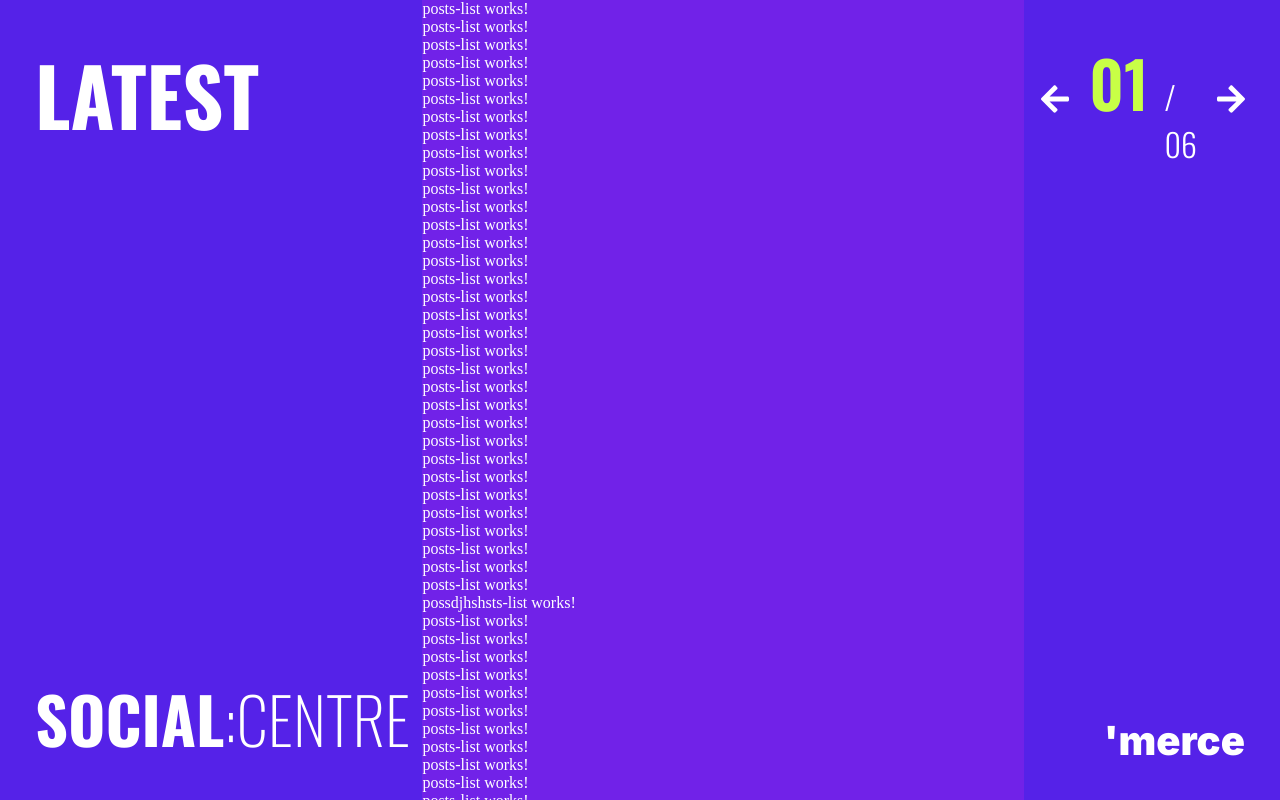
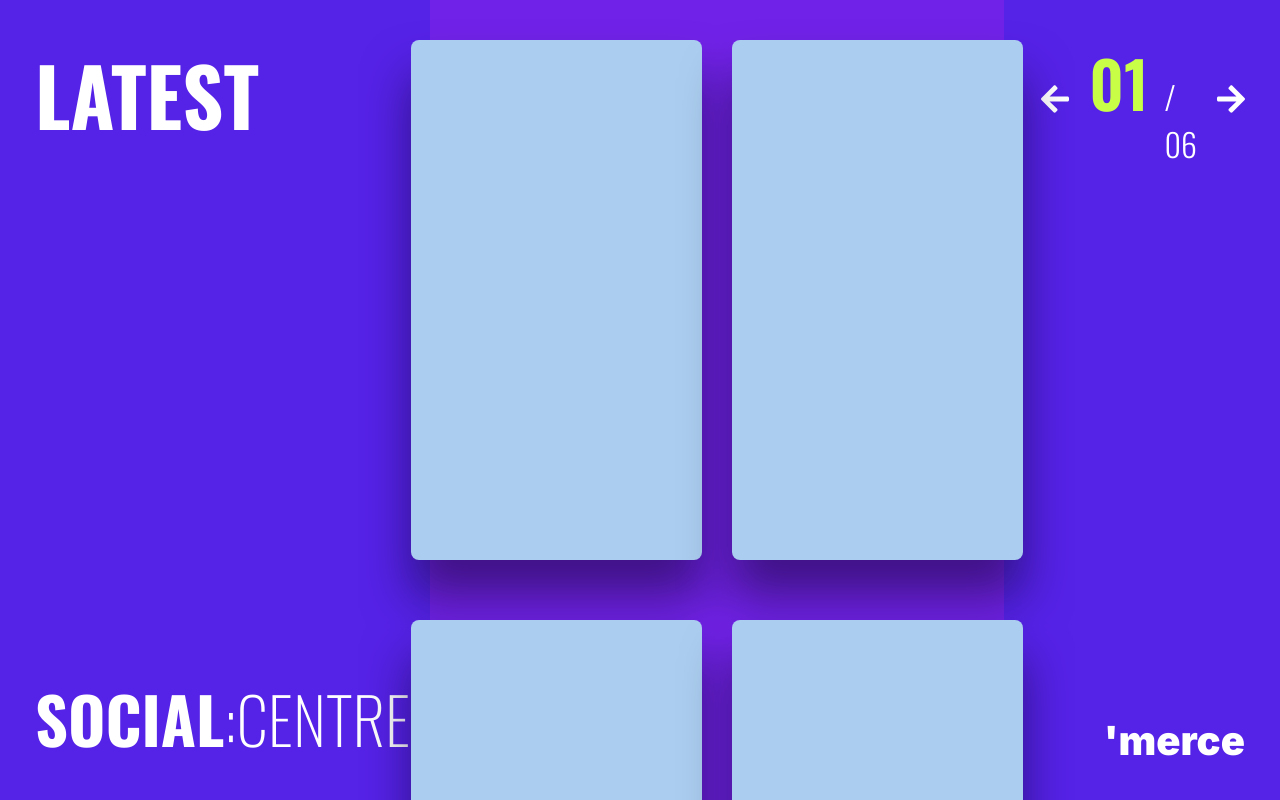
Before and after one commit to matikanek/blog-forum-sample, an Angular app in the folder blog-forum/: page /posts in a window 1280 px wide. Built offline with nearby package versions, Linux system fonts and the light colour scheme.

Commit message:
Adding mocked data to show in content component with smart scrolling, hovering mechanism and shadows

```diff
--- a/blog-forum/src/app/+posts/modules/posts-list/components/posts-list-list/posts-list-list.component.html
+++ b/blog-forum/src/app/+posts/modules/posts-list/components/posts-list-list/posts-list-list.component.html
@@ -1 +1,11 @@
-<p>posts-list-list works!</p>
+<div class="post-list-list__container">
+  <div class="posts-list-list">
+    <div class="posts-list-list__wrapper">
+      <div class="posts-list-list__post" *ngFor="let post of posts">
+        <div class="posts-list-list__post-content">
+
+        </div>
+      </div>
+    </div>
+  </div>
+</div>
--- a/blog-forum/src/app/+posts/modules/posts-list/components/posts-list-list/posts-list-list.component.scss
+++ b/blog-forum/src/app/+posts/modules/posts-list/components/posts-list-list/posts-list-list.component.scss
@@ -0,0 +1,39 @@
+:host {
+  height: 100%;
+}
+
+.posts-list-list {
+  width: 80%;
+  height: 100%;
+  margin: 0 auto;
+  background-color: rgba(113, 34, 232);
+}
+
+.posts-list-list__wrapper {
+  width: 112%;
+  position: relative;
+  left: -6%;
+  display: flex;
+  flex-wrap: wrap;
+  align-items: center;
+  padding: 10px 0px;
+}
+
+.posts-list-list__post {
+  width: 50%;
+}
+
+.posts-list-list__post-content {
+  cursor: pointer;
+  margin: 30px 15px;
+  padding: 20px;
+  height: 520px;
+  background-color: #abcdef;
+  box-shadow: 0px 36px 48px rgba(13, 4, 35, 0.5);
+  border-radius: 8px;
+  transition: 1s;
+
+  &:hover {
+    height: 550px;
+  }
+}
--- a/blog-forum/src/app/+posts/modules/posts-list/components/posts-list-list/posts-list-list.component.ts
+++ b/blog-forum/src/app/+posts/modules/posts-list/components/posts-list-list/posts-list-list.component.ts
@@ -1,4 +1,5 @@
-import { Component, OnInit } from '@angular/core';
+import { Component, Input, OnInit } from '@angular/core';
+import { Post } from 'src/app/shared/models/post.model';
 
 @Component({
   selector: 'app-posts-list-list',
@@ -6,6 +7,7 @@ import { Component, OnInit } from '@angular/core';
   styleUrls: ['./posts-list-list.component.scss']
 })
 export class PostsListListComponent implements OnInit {
+  @Input() posts: Post[] = [];
 
   constructor() { }
 
--- a/blog-forum/src/app/+posts/modules/posts-list/containers/posts-list/posts-list.component.html
+++ b/blog-forum/src/app/+posts/modules/posts-list/containers/posts-list/posts-list.component.html
@@ -1,64 +1,5 @@
-<p>posts-list works!</p>
-<p>posts-list works!</p>
-<p>posts-list works!</p>
-<p>posts-list works!</p>
-<p>posts-list works!</p>
-<p>posts-list works!</p>
-<p>posts-list works!</p>
-<p>posts-list works!</p>
-<p>posts-list works!</p>
-<p>posts-list works!</p>
-<p>posts-list works!</p>
-<p>posts-list works!</p>
-<p>posts-list works!</p>
-<p>posts-list works!</p>
-<p>posts-list works!</p>
-<p>posts-list works!</p>
-<p>posts-list works!</p>
-<p>posts-list works!</p>
-
-<p>posts-list works!</p>
-<p>posts-list works!</p>
-<p>posts-list works!</p>
-<p>posts-list works!</p>
-<p>posts-list works!</p>
-<p>posts-list works!</p>
-<p>posts-list works!</p>
-<p>posts-list works!</p>
-<p>posts-list works!</p>
-<p>posts-list works!</p>
-<p>posts-list works!</p>
-<p>posts-list works!</p>
-<p>posts-list works!</p>
-<p>posts-list works!</p>
-<p>posts-list works!</p>
-<p>possdjhshsts-list works!</p>
-<p>posts-list works!</p>
-<p>posts-list works!</p>
-<p>posts-list works!</p>
-<p>posts-list works!</p>
-<p>posts-list works!</p>
-<p>posts-list works!</p>
-<p>posts-list works!</p>
-<p>posts-list works!</p>
-<p>posts-list works!</p>
-<p>posts-list works!</p>
-<p>posts-list works!</p>
-<p>posts-list works!</p>
-<p>posts-list works!</p>
-<p>posts-list works!</p>
-<p>posts-list works!</p>
-<p>posts-list works!</p>
-<p>posts-list works!</p>
-<p>posts-list works!</p>
-<p>posoqieroeuouuts-list works!</p>
-<p>posts-list works!</p>
-<p>posts-list works!</p>
-<p>posts-list works!</p>
-<p>posts-list works!</p>
-<p>posts-list works!</p>
-<p>posts-list works!</p>
-<p>posts-list works!</p>
-<p>posts-list works!</p>
-<p>posts-list works!</p>
-<p>posts-list works!</p>
+<app-posts-list-list
+  *ngIf="posts"
+  [posts]="posts"
+>
+</app-posts-list-list>
--- a/blog-forum/src/app/+posts/modules/posts-list/containers/posts-list/posts-list.component.ts
+++ b/blog-forum/src/app/+posts/modules/posts-list/containers/posts-list/posts-list.component.ts
@@ -1,4 +1,5 @@
 import { Component, OnInit } from '@angular/core';
+import { Post } from 'src/app/shared/models/post.model';
 
 @Component({
   selector: 'app-posts-list',
@@ -6,6 +7,32 @@ import { Component, OnInit } from '@angular/core';
   styleUrls: ['./posts-list.component.scss']
 })
 export class PostsListComponent implements OnInit {
+  posts: Post[] = [
+    {
+      userId: 1,
+      id: 1,
+      title: "sunt aut facere repellat provident occaecati excepturi optio reprehenderit",
+      body: "quia et suscipit\nsuscipit recusandae consequuntur expedita et cum\nreprehenderit molestiae ut ut quas totam\nnostrum rerum est autem sunt rem eveniet architecto"
+    },
+    {
+      userId: 1,
+      id: 2,
+      title: "qui est esse",
+      body: "est rerum tempore vitae\nsequi sint nihil reprehenderit dolor beatae ea dolores neque\nfugiat blanditiis voluptate porro vel nihil molestiae ut reiciendis\nqui aperiam non debitis possimus qui neque nisi nulla"
+    },
+    {
+      userId: 1,
+      id: 3,
+      title: "ea molestias quasi exercitationem repellat qui ipsa sit aut",
+      body: "et iusto sed quo iure\nvoluptatem occaecati omnis eligendi aut ad\nvoluptatem doloribus vel accusantium quis pariatur\nmolestiae porro eius odio et labore et velit aut"
+    },
+    {
+      userId: 1,
+      id: 4,
+      title: "eum et est occaecati",
+      body: "ullam et saepe reiciendis voluptatem adipisci\nsit amet autem assumenda provident rerum culpa\nquis hic commodi nesciunt rem tenetur doloremque ipsam iure\nquis sunt voluptatem rerum illo velit"
+    }
+  ];
 
   constructor() { }
 
--- a/blog-forum/src/app/layout/components/content/content.component.scss
+++ b/blog-forum/src/app/layout/components/content/content.component.scss
@@ -1,7 +1,6 @@
 :host {
-  width: 47%;
+  width: 56%;
   height: 100%;
-  background-color: rgba(113, 34, 232);
   overflow-y: scroll;
   -ms-overflow-style: none; /* IE 11 */
   scrollbar-width: none; /* Firefox 64 */
--- a/blog-forum/src/app/layout/components/left-column/left-column.component.scss
+++ b/blog-forum/src/app/layout/components/left-column/left-column.component.scss
@@ -1,7 +1,6 @@
 :host {
-  width: 33%;
+  width: 28%;
   height: 100%;
-  background-color: #5522e8;
 }
 
 .left-column {
--- a/blog-forum/src/app/layout/components/right-column/right-column.component.scss
+++ b/blog-forum/src/app/layout/components/right-column/right-column.component.scss
@@ -1,7 +1,6 @@
 :host {
-  width: 20%;
+  width: 16%;
   height: 100%;
-  background-color: #5522e8;
 }
 
 .right-column {
--- /dev/null
+++ b/blog-forum/src/app/shared/models/post.model.ts
@@ -0,0 +1,6 @@
+export interface Post {
+  userId: number,
+  id: number,
+  title: string,
+  body: string
+}
--- a/blog-forum/src/styles.scss
+++ b/blog-forum/src/styles.scss
@@ -3,6 +3,7 @@
 body {
   margin: 0;
   color: #fff;
+  background-color: #5522e8;
 }
 
 * {
```
